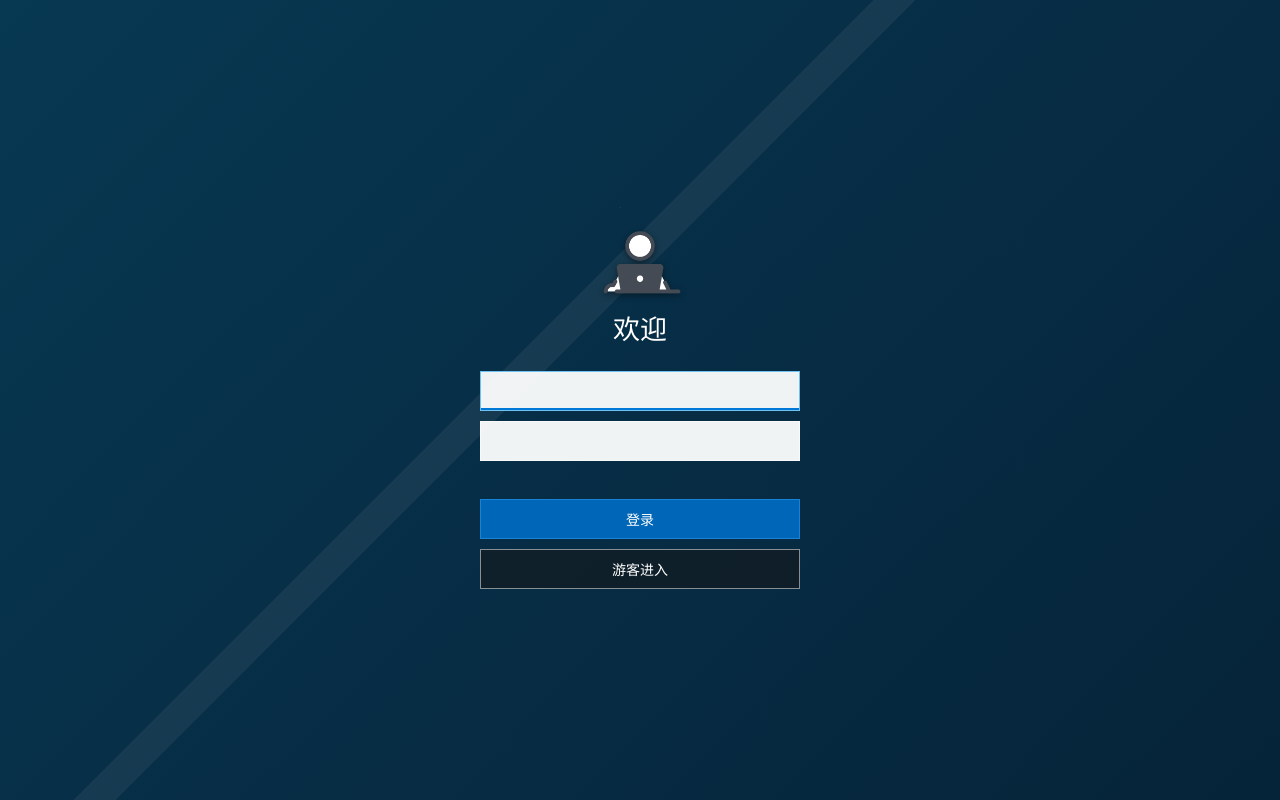
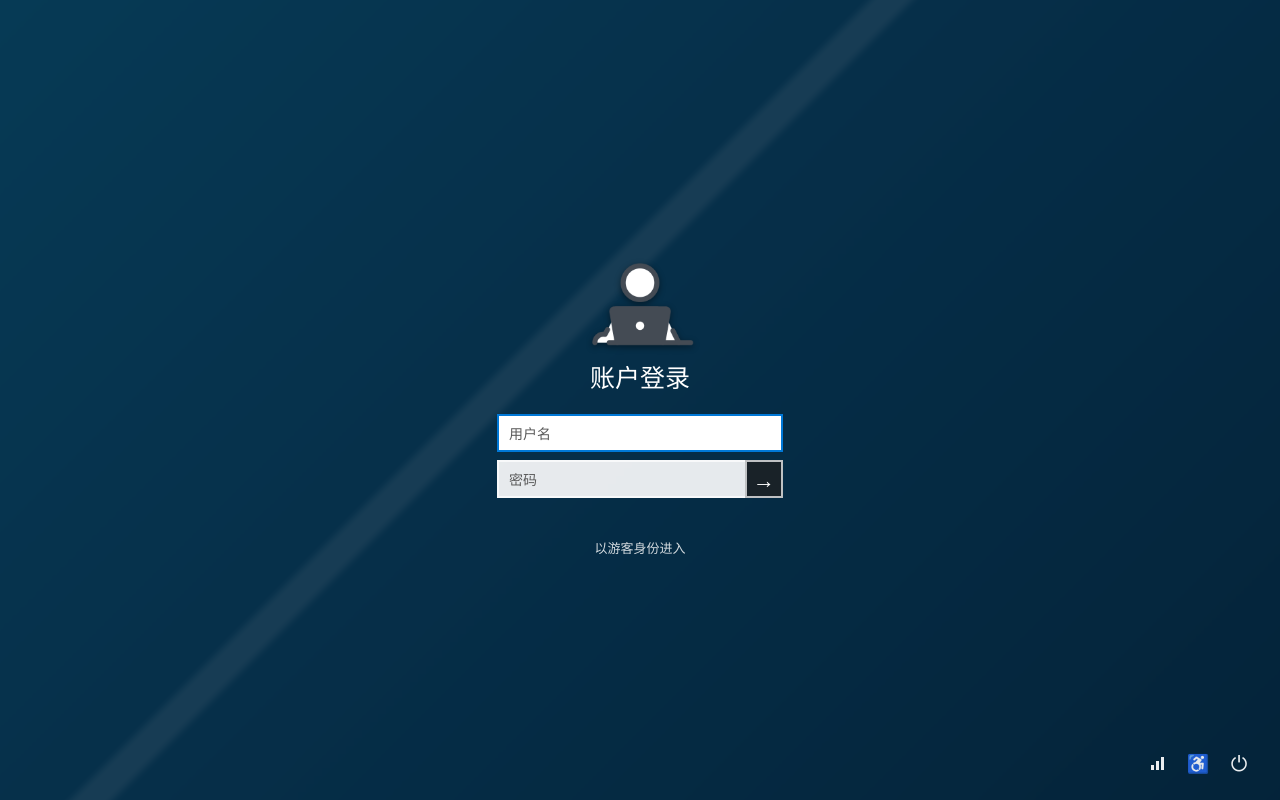
Before and after one commit to dfsjiv/my-blog, a plain HTML site: page index.html in a window 1280 px wide. Drawn offline with Linux system fonts and the light colour scheme.

Commit message:
美化了登陆界面

```diff
--- a/auth.js
+++ b/auth.js
@@ -282,7 +282,9 @@
       elements.password.disabled = pending;
       elements.loginButton.disabled = pending;
       elements.guestButton.disabled = pending;
-      elements.loginButton.textContent = pending ? '正在登录...' : '登录';
+      elements.loginButton.textContent = pending ? '' : '→';
+      elements.loginButton.classList.toggle('is-loading', pending);
+      elements.loginButton.setAttribute('aria-label', pending ? '正在登录' : '登录');
       setMessage(message || '', pending);
     }
 
@@ -335,7 +337,7 @@
         return;
       }
 
-      setLoginPending(true, '正在登录...');
+      setLoginPending(true, '');
       try {
         const user = await auth.login(username, password);
         showDesktop(user);
--- a/home-desktop.css
+++ b/home-desktop.css
@@ -35,11 +35,26 @@ body.is-desktop.auth-desktop .desktop-shell {
   overflow: hidden;
   color: #ffffff;
   font-family: "Segoe UI", "Microsoft YaHei", Arial, sans-serif;
+  background: #07324f;
+}
+
+.login-screen::before {
+  content: "";
+  position: absolute;
+  inset: -5px;
   background:
-    linear-gradient(rgba(3, 20, 32, 0.48), rgba(3, 20, 32, 0.48)),
     linear-gradient(135deg, rgba(255, 255, 255, 0.18) 0 1px, transparent 1px) 62% 34% / 280px 190px no-repeat,
     linear-gradient(135deg, transparent 0 42%, rgba(255, 255, 255, 0.12) 42% 44%, transparent 44% 100%),
     linear-gradient(135deg, #0b5a80 0%, #0a4569 48%, #07324f 100%);
+  filter: blur(3px);
+  transform: scale(1.01);
+}
+
+.login-screen::after {
+  content: "";
+  position: absolute;
+  inset: 0;
+  background: rgba(2, 16, 27, 0.42);
 }
 
 .auth-desktop .login-screen {
@@ -47,22 +62,24 @@ body.is-desktop.auth-desktop .desktop-shell {
 }
 
 .login-panel {
-  width: min(320px, calc(100vw - 40px));
+  position: relative;
+  z-index: 1;
+  width: min(286px, calc(100vw - 40px));
   text-align: center;
 }
 
 .login-avatar {
   display: block;
-  width: 82px;
-  height: 82px;
-  margin: 0 auto 14px;
+  width: 108px;
+  height: 108px;
+  margin: 0 auto 12px;
   object-fit: contain;
   filter: drop-shadow(0 2px 3px rgba(0, 0, 0, 0.42));
 }
 
 .login-panel h1 {
-  margin: 0 0 24px;
-  font-size: 27px;
+  margin: 0 0 20px;
+  font-size: 25px;
   font-weight: 400;
   letter-spacing: 0;
 }
@@ -70,7 +87,7 @@ body.is-desktop.auth-desktop .desktop-shell {
 .login-form {
   display: flex;
   flex-direction: column;
-  gap: 10px;
+  gap: 8px;
 }
 
 .login-field {
@@ -89,19 +106,24 @@ body.is-desktop.auth-desktop .desktop-shell {
 
 .login-field input {
   width: 100%;
-  height: 40px;
-  padding: 0 11px;
-  border: 1px solid rgba(255, 255, 255, 0.56);
+  height: 38px;
+  padding: 0 10px;
+  border: 2px solid rgba(255, 255, 255, 0.72);
   border-radius: 0;
   outline: 0;
-  background: rgba(255, 255, 255, 0.94);
+  background: rgba(255, 255, 255, 0.9);
   color: #111111;
   font: 14px "Segoe UI", "Microsoft YaHei", Arial, sans-serif;
 }
 
 .login-field input:focus {
-  border-color: #6fc2f0;
-  box-shadow: inset 0 -2px #0078d7;
+  border-color: #0078d7;
+  background: #ffffff;
+}
+
+.login-field input::placeholder {
+  color: #5a5a5a;
+  opacity: 1;
 }
 
 .login-field input:disabled {
@@ -110,8 +132,8 @@ body.is-desktop.auth-desktop .desktop-shell {
 
 .login-message {
   min-height: 18px;
-  margin: 0;
-  color: #ffe0e0;
+  margin: 0 0 1px;
+  color: #ffb7b7;
   font-size: 12px;
   line-height: 18px;
   text-align: left;
@@ -121,44 +143,136 @@ body.is-desktop.auth-desktop .desktop-shell {
   color: rgba(255, 255, 255, 0.84);
 }
 
-.login-primary,
-.login-guest {
-  width: 100%;
-  height: 40px;
-  border: 1px solid rgba(255, 255, 255, 0.5);
+.login-password-row {
+  display: grid;
+  grid-template-columns: minmax(0, 1fr) 38px;
+}
+
+.login-password-field {
+  min-width: 0;
+}
+
+.login-password-field input {
+  border-right-width: 0;
+}
+
+.login-password-field input:focus {
+  position: relative;
+  z-index: 1;
+  border-right-width: 2px;
+}
+
+.login-submit {
+  position: relative;
+  width: 38px;
+  height: 38px;
+  padding: 0;
+  border: 2px solid rgba(255, 255, 255, 0.72);
   border-radius: 0;
+  background: rgba(32, 32, 32, 0.76);
   color: #ffffff;
-  font: 14px "Segoe UI", "Microsoft YaHei", Arial, sans-serif;
+  font: 22px/1 "Segoe UI Symbol", "Segoe UI", Arial, sans-serif;
   cursor: default;
 }
 
-.login-primary {
+.login-submit:hover:not(:disabled) {
   background: #0067b8;
-  border-color: #1683d8;
+  border-color: #4aa9e9;
 }
 
-.login-primary:hover:not(:disabled) {
-  background: #0878c9;
-}
-
-.login-primary:active:not(:disabled) {
+.login-submit:active:not(:disabled) {
   background: #005a9e;
 }
 
-.login-primary:disabled {
-  opacity: 0.68;
+.login-submit:disabled {
+  color: rgba(255, 255, 255, 0.64);
+}
+
+.login-submit.is-loading {
+  font-size: 0;
+}
+
+.login-submit.is-loading::after {
+  content: "";
+  position: absolute;
+  top: 11px;
+  left: 11px;
+  width: 12px;
+  height: 12px;
+  border: 2px solid rgba(255, 255, 255, 0.4);
+  border-top-color: #ffffff;
+  border-radius: 50%;
+  animation: loginSpinner 0.7s linear infinite;
+}
+
+@keyframes loginSpinner {
+  to { transform: rotate(360deg); }
 }
 
 .login-guest {
-  background: rgba(22, 22, 22, 0.56);
+  align-self: center;
+  padding: 5px 7px;
+  border: 0;
+  border-radius: 0;
+  background: transparent;
+  color: rgba(255, 255, 255, 0.82);
+  font: 13px "Segoe UI", "Microsoft YaHei", Arial, sans-serif;
+  cursor: default;
 }
 
-.login-guest:hover:not(:disabled) {
-  background: rgba(56, 56, 56, 0.72);
+.login-guest:hover:not(:disabled),
+.login-guest:focus-visible {
+  color: #ffffff;
+  background: rgba(255, 255, 255, 0.09);
+  outline: none;
 }
 
-.login-guest:active:not(:disabled) {
-  background: rgba(18, 18, 18, 0.72);
+.login-system-icons {
+  position: absolute;
+  right: 24px;
+  bottom: 20px;
+  z-index: 1;
+  display: flex;
+  align-items: center;
+  gap: 7px;
+}
+
+.login-system-icon {
+  width: 34px;
+  height: 34px;
+  display: inline-flex;
+  align-items: center;
+  justify-content: center;
+  color: rgba(255, 255, 255, 0.92);
+  font: 19px/1 "Segoe UI Symbol", "Segoe UI", sans-serif;
+}
+
+.login-system-icon:hover {
+  background: rgba(255, 255, 255, 0.1);
+}
+
+.network-icon {
+  align-items: flex-end;
+  gap: 2px;
+  padding-bottom: 10px;
+}
+
+.network-icon i {
+  display: block;
+  width: 3px;
+  background: currentColor;
+}
+
+.network-icon i:nth-child(1) { height: 5px; }
+.network-icon i:nth-child(2) { height: 9px; }
+.network-icon i:nth-child(3) { height: 13px; }
+
+.accessibility-icon {
+  font-size: 18px;
+}
+
+.power-icon {
+  font-size: 21px;
 }
 
 body.is-desktop .desktop-shell.is-light-theme {
--- a/index.html
+++ b/index.html
@@ -42,20 +42,27 @@
   <main class="login-screen" id="loginScreen" aria-label="登录">
     <div class="login-panel">
       <img class="login-avatar" src="assets/blog-icon.png" alt="" draggable="false" />
-      <h1>欢迎</h1>
+      <h1>账户登录</h1>
       <form class="login-form" id="loginForm" novalidate>
         <label class="login-field">
           <span>用户名</span>
-          <input id="loginUsername" name="username" type="text" autocomplete="username" />
+          <input id="loginUsername" name="username" type="text" autocomplete="username" placeholder="用户名" />
         </label>
-        <label class="login-field">
-          <span>密码</span>
-          <input id="loginPassword" name="password" type="password" autocomplete="current-password" />
-        </label>
+        <div class="login-password-row">
+          <label class="login-field login-password-field">
+            <span>密码</span>
+            <input id="loginPassword" name="password" type="password" autocomplete="current-password" placeholder="密码" />
+          </label>
+          <button class="login-submit" id="loginButton" type="submit" aria-label="登录">→</button>
+        </div>
         <p class="login-message" id="loginMessage" role="alert" aria-live="polite"></p>
-        <button class="login-primary" id="loginButton" type="submit">登录</button>
-        <button class="login-guest" id="guestButton" type="button">游客进入</button>
+        <button class="login-guest" id="guestButton" type="button">以游客身份进入</button>
       </form>
+    </div>
+    <div class="login-system-icons" aria-label="系统状态">
+      <span class="login-system-icon network-icon" title="网络" aria-label="网络"><i></i><i></i><i></i></span>
+      <span class="login-system-icon accessibility-icon" title="辅助功能" aria-label="辅助功能">♿</span>
+      <span class="login-system-icon power-icon" title="电源" aria-label="电源">⏻</span>
     </div>
   </main>
 
```
